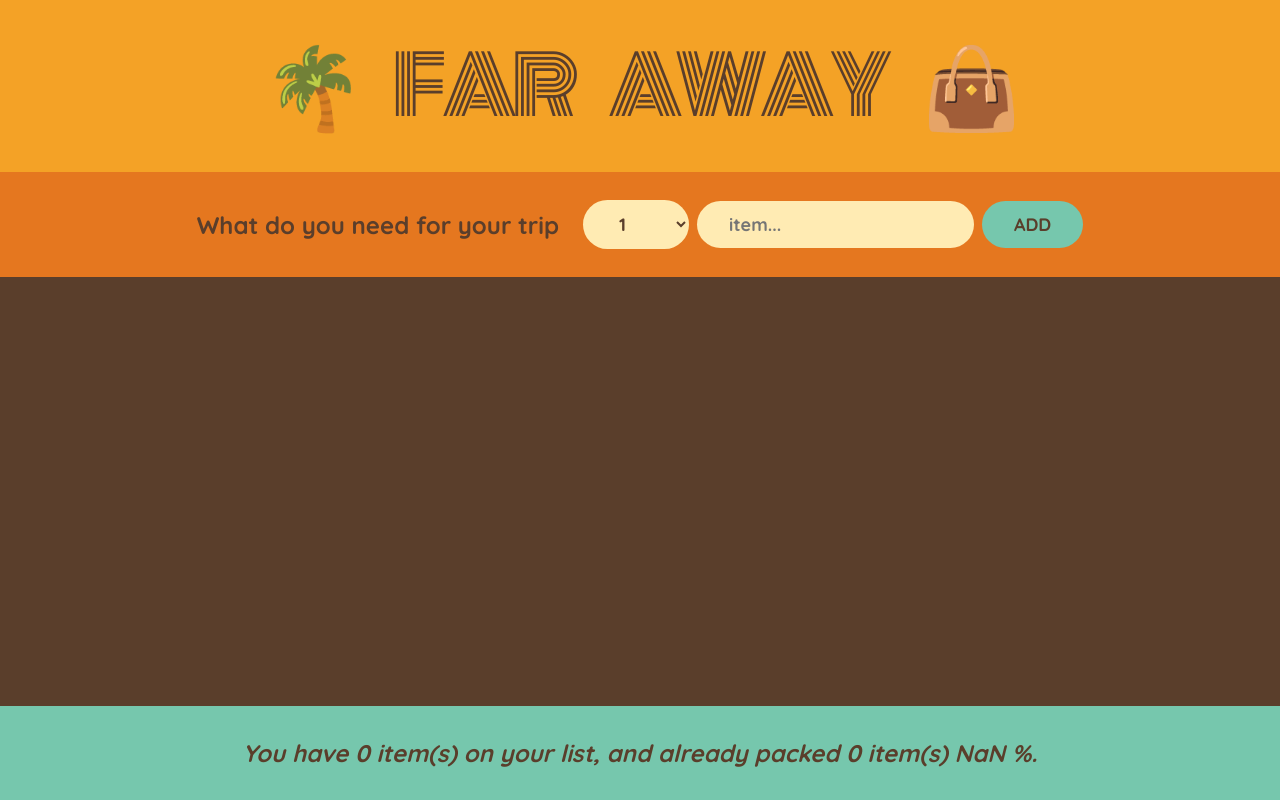
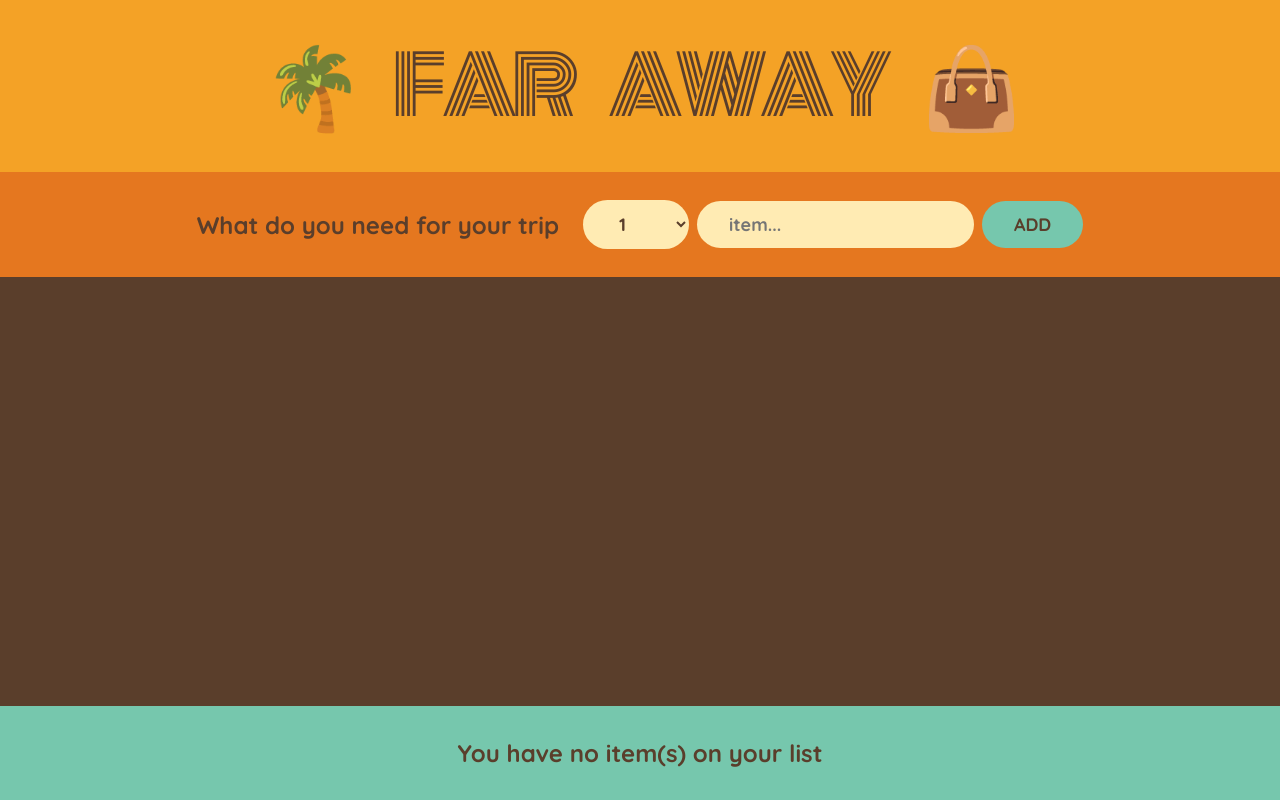
Before and after one commit to FortunateOmonuwa/Travel-List, a React (Vite) app in the folder Travel-List/: page / in a window 1280 px wide. Built offline with nearby package versions, Linux system fonts and the light colour scheme.

Commit message:
fix footer

```diff
--- a/Travel-List/src/Custom/Details.jsx
+++ b/Travel-List/src/Custom/Details.jsx
@@ -5,12 +5,16 @@ const Details = ({ items }) => {
 
   return (
     <footer className="stats">
-      <em>
-        {percentage === 100
-          ? "You got everything packed"
-          : ` You have ${numberOfItems} item(s) on your list, and already packed${" "}
+      {numberOfItems === 0 ? (
+        "You have no item(s) on your list"
+      ) : (
+        <em>
+          {percentage === 100
+            ? "You got everything packed"
+            : ` You have ${numberOfItems} item(s) on your list, and already packed${" "}
         ${numberOfPacked} item(s) ${percentage} %.`}
-      </em>
+        </em>
+      )}
     </footer>
   );
 };
```
